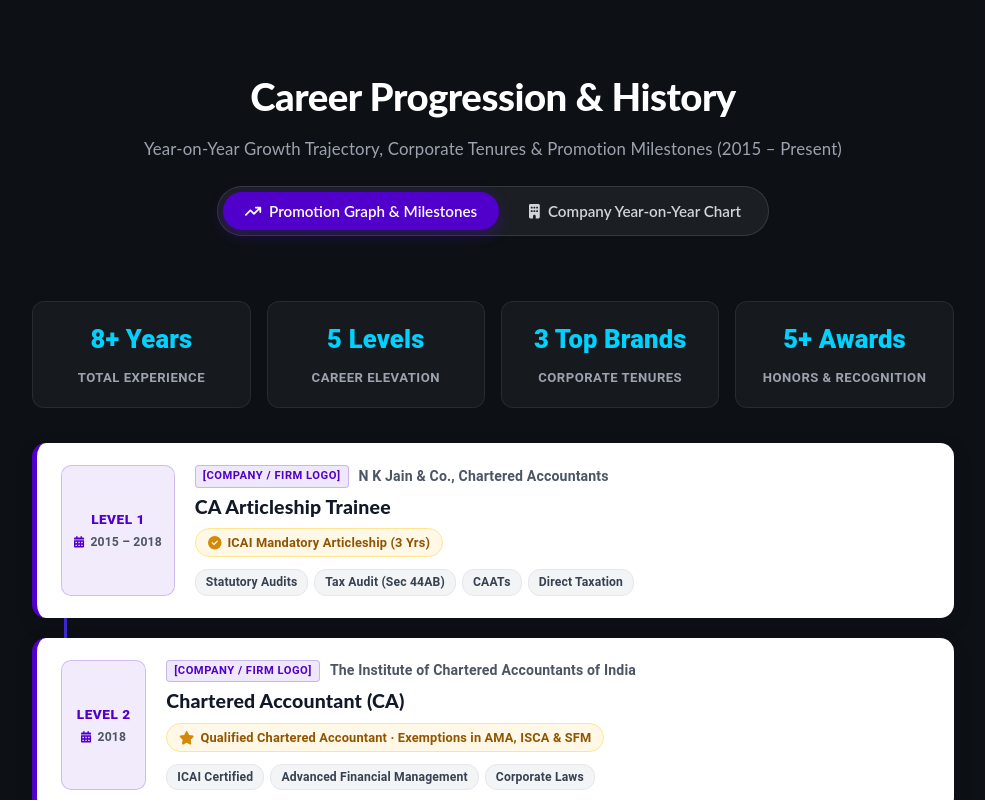
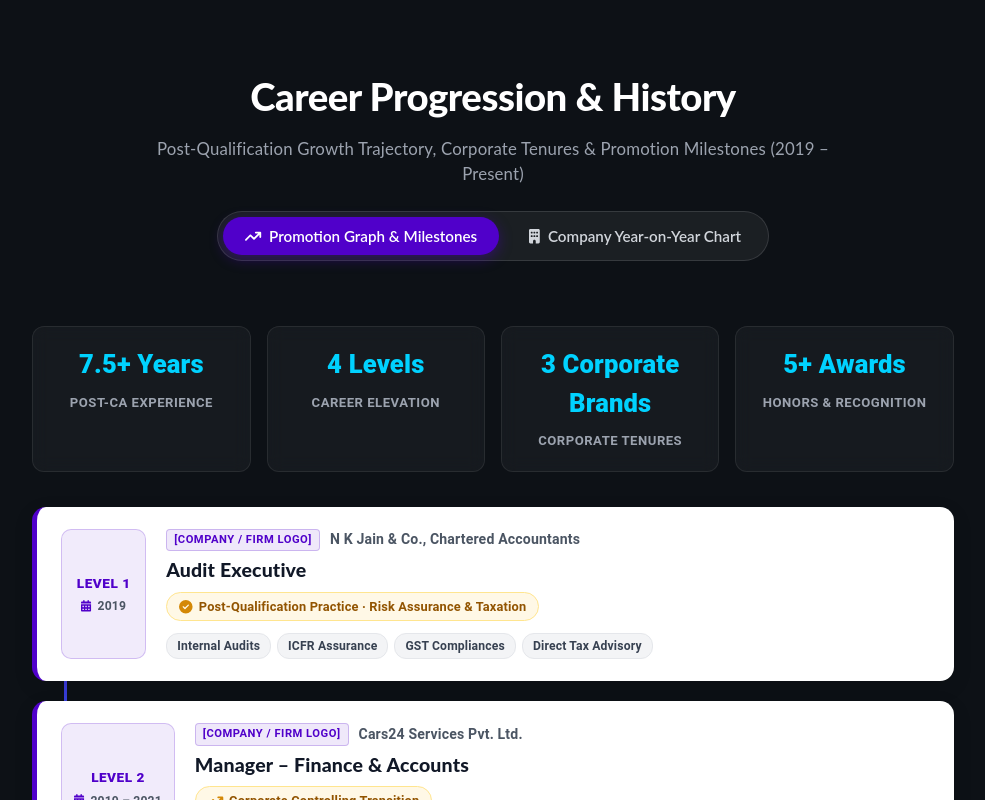
Before and after one commit to Ashishpandla07/Portfolio, a React (Create React App) app: page / in a window 1280 px wide. Shown: the part 1780-2580 px from the top of the page, without its empty margins (147-1132 px from the left). Built offline with nearby package versions, Linux system fonts and the light colour scheme.

Commit message:
Refocus Career History on post-qualification progression (removed pre-CA Levels 1 & 2)

```diff
--- a/src/components/Timeline.tsx
+++ b/src/components/Timeline.tsx
@@ -5,7 +5,6 @@
   faBuilding,
   faAward,
   faTrophy,
-  faStar,
   faArrowTrendUp,
   faCalendarAlt,
   faCheckCircle
@@ -17,9 +16,9 @@
   role: string;
   company: string;
   companyShort: string;
-  type: "promotion" | "award" | "qualification" | "foundation";
+  type: "promotion" | "award" | "foundation";
   badge: string;
-  level: number; // 1 to 5 for elevation
+  level: number;
   chips: string[];
 }
 
@@ -39,44 +38,24 @@
 
 const promotionData: PromotionNode[] = [
   {
-    year: "2015 – 2018",
-    role: "CA Articleship Trainee",
-    company: "N K Jain & Co., Chartered Accountants",
-    companyShort: "N K Jain & Co.",
-    type: "foundation",
-    badge: "ICAI Mandatory Articleship (3 Yrs)",
-    level: 1,
-    chips: ["Statutory Audits", "Tax Audit (Sec 44AB)", "CAATs", "Direct Taxation"]
-  },
-  {
-    year: "2018",
-    role: "Chartered Accountant (CA)",
-    company: "The Institute of Chartered Accountants of India",
-    companyShort: "ICAI",
-    type: "qualification",
-    badge: "Qualified Chartered Accountant · Exemptions in AMA, ISCA & SFM",
-    level: 2,
-    chips: ["ICAI Certified", "Advanced Financial Management", "Corporate Laws"]
-  },
-  {
     year: "2019",
     role: "Audit Executive",
     company: "N K Jain & Co., Chartered Accountants",
     companyShort: "N K Jain & Co.",
-    type: "promotion",
-    badge: "Post-Qualification Promotion · Risk & Audit Practice",
-    level: 3,
-    chips: ["Internal Audits", "ICFR Assurance", "GST Compliances", "Tax Advisory"]
+    type: "foundation",
+    badge: "Post-Qualification Practice · Risk Assurance & Taxation",
+    level: 1,
+    chips: ["Internal Audits", "ICFR Assurance", "GST Compliances", "Direct Tax Advisory"]
   },
   {
     year: "2019 – 2021",
     role: "Manager – Finance & Accounts",
     company: "Cars24 Services Pvt. Ltd.",
     companyShort: "Cars24",
-    type: "foundation",
+    type: "promotion",
     badge: "Corporate Controlling Transition",
-    level: 3,
-    chips: ["P2P & O2C Workflows", "Financial Controls", "Ind AS Reporting"]
+    level: 2,
+    chips: ["P2P & O2C Workflows", "Financial Controls", "Ind AS Reporting", "Process Automation"]
   },
   {
     year: "2021",
@@ -85,7 +64,7 @@
     companyShort: "Cars24",
     type: "promotion",
     badge: "Promoted to Controllership · Employee of the Year 2021",
-    level: 4,
+    level: 3,
     chips: ["Ind AS 109, 115, 116", "Statutory Audit Lead (EY/GT)", "₹80 Cr ESOP Buyback"]
   },
   {
@@ -94,9 +73,9 @@
     company: "Cars24 Services Pvt. Ltd.",
     companyShort: "Cars24",
     type: "award",
-    badge: "Mr. Detail Oriented Award 2022 · Consistent 5/5 Rating",
-    level: 4,
-    chips: ["Global Entity Expansion", "ICFR Systems", "Team Leadership (10 Members)"]
+    badge: "Mr. Detail Oriented Award 2022 · Outstanding 5/5 Rating",
+    level: 3,
+    chips: ["Global Entity Expansion", "ICFR Frameworks", "Team Leadership (10 Members)"]
   },
   {
     year: "2023 – Present",
@@ -105,7 +84,7 @@
     companyShort: "Cargo Partner (Nippon Express)",
     type: "promotion",
     badge: "Promoted to India Lead · GEM Award 2024 & 2025 · Top Support Function 2024",
-    level: 5,
+    level: 4,
     chips: ["Strategic FP&A", "AOP & Forecasting", "Profitability Turnaround", "SAP & Power BI"]
   }
 ];
@@ -147,37 +126,23 @@
   },
   {
     company: "N K Jain & Co., Chartered Accountants",
-    shortName: "N K Jain & Co. (Post-CA)",
+    shortName: "N K Jain & Co.",
     role: "Audit Executive",
     period: "Jan 2019 – Dec 2019",
     duration: "1 Year",
     startYear: 2019,
-    endYear: 2019.9,
+    endYear: 2020,
     totalYears: 1.0,
     color: "#0284c7",
-    badge: "Post-Qualification Assurance & GST Practice",
+    badge: "Post-Qualification Assurance & Direct/Indirect Tax Practice",
     achievements: [
       "Risk-based internal audits and physical control verifications",
       "Supervised direct and indirect taxation (GST returns & audits)"
     ]
-  },
-  {
-    company: "N K Jain & Co., Chartered Accountants",
-    shortName: "N K Jain & Co. (Articleship)",
-    role: "Chartered Accountant Trainee (Articleship)",
-    period: "2015 – 2018",
-    duration: "3 Years",
-    startYear: 2015,
-    endYear: 2018,
-    totalYears: 3.0,
-    color: "#475569",
-    badge: "ICAI Mandatory 3-Year Articleship",
-    achievements: [
-      "Statutory audits (Companies Act, 2013) & Tax Audits (Form 3CD)",
-      "CAATs analytical procedures & ledger reconciliations"
-    ]
   }
 ];
+
+const TOTAL_POST_QUAL_YEARS = 7.35;
 
 function Timeline() {
   const [activeTab, setActiveTab] = useState<"graph" | "yoy">("graph");
@@ -188,7 +153,7 @@
         <div className="history-header">
           <h1>Career Progression & History</h1>
           <p className="timeline-subtitle">
-            Year-on-Year Growth Trajectory, Corporate Tenures & Promotion Milestones (2015 – Present)
+            Post-Qualification Growth Trajectory, Corporate Tenures & Promotion Milestones (2019 – Present)
           </p>
 
           {/* Tab Selector */}
@@ -213,15 +178,15 @@
           <div className="promotion-graph-section">
             <div className="graph-intro-bar">
               <div className="metric-box">
-                <span className="metric-val">8+ Years</span>
-                <span className="metric-lbl">Total Experience</span>
+                <span className="metric-val">7.5+ Years</span>
+                <span className="metric-lbl">Post-CA Experience</span>
               </div>
               <div className="metric-box">
-                <span className="metric-val">5 Levels</span>
+                <span className="metric-val">4 Levels</span>
                 <span className="metric-lbl">Career Elevation</span>
               </div>
               <div className="metric-box">
-                <span className="metric-val">3 Top Brands</span>
+                <span className="metric-val">3 Corporate Brands</span>
                 <span className="metric-lbl">Corporate Tenures</span>
               </div>
               <div className="metric-box">
@@ -252,7 +217,6 @@
                       <div className="promotion-milestone-pill">
                         {node.type === 'award' && <FontAwesomeIcon icon={faTrophy} />}
                         {node.type === 'promotion' && <FontAwesomeIcon icon={faArrowTrendUp} />}
-                        {node.type === 'qualification' && <FontAwesomeIcon icon={faStar} />}
                         {node.type === 'foundation' && <FontAwesomeIcon icon={faCheckCircle} />}
                         <span>{node.badge}</span>
                       </div>
@@ -278,11 +242,12 @@
               <div className="yoy-scale-header">
                 <div className="scale-title">Company Tenure & Year-on-Year Timeline</div>
                 <div className="scale-years">
-                  <span>2015</span>
-                  <span>2017</span>
                   <span>2019</span>
+                  <span>2020</span>
                   <span>2021</span>
+                  <span>2022</span>
                   <span>2023</span>
+                  <span>2024</span>
                   <span>2025</span>
                   <span>Present</span>
                 </div>
@@ -316,12 +281,12 @@
                           className="timeline-visual-fill"
                           style={{
                             background: item.color,
-                            width: `${Math.min(100, Math.round((item.totalYears / 10.5) * 100))}%`
+                            width: `${Math.min(100, Math.round((item.totalYears / TOTAL_POST_QUAL_YEARS) * 100))}%`
                           }}
                         />
                       </div>
                       <span className="tenure-percentage-label">
-                        {Math.round((item.totalYears / 10.5) * 100)}% of Total Career
+                        {Math.round((item.totalYears / TOTAL_POST_QUAL_YEARS) * 100)}% of Post-CA Career
                       </span>
                     </div>
 
```
